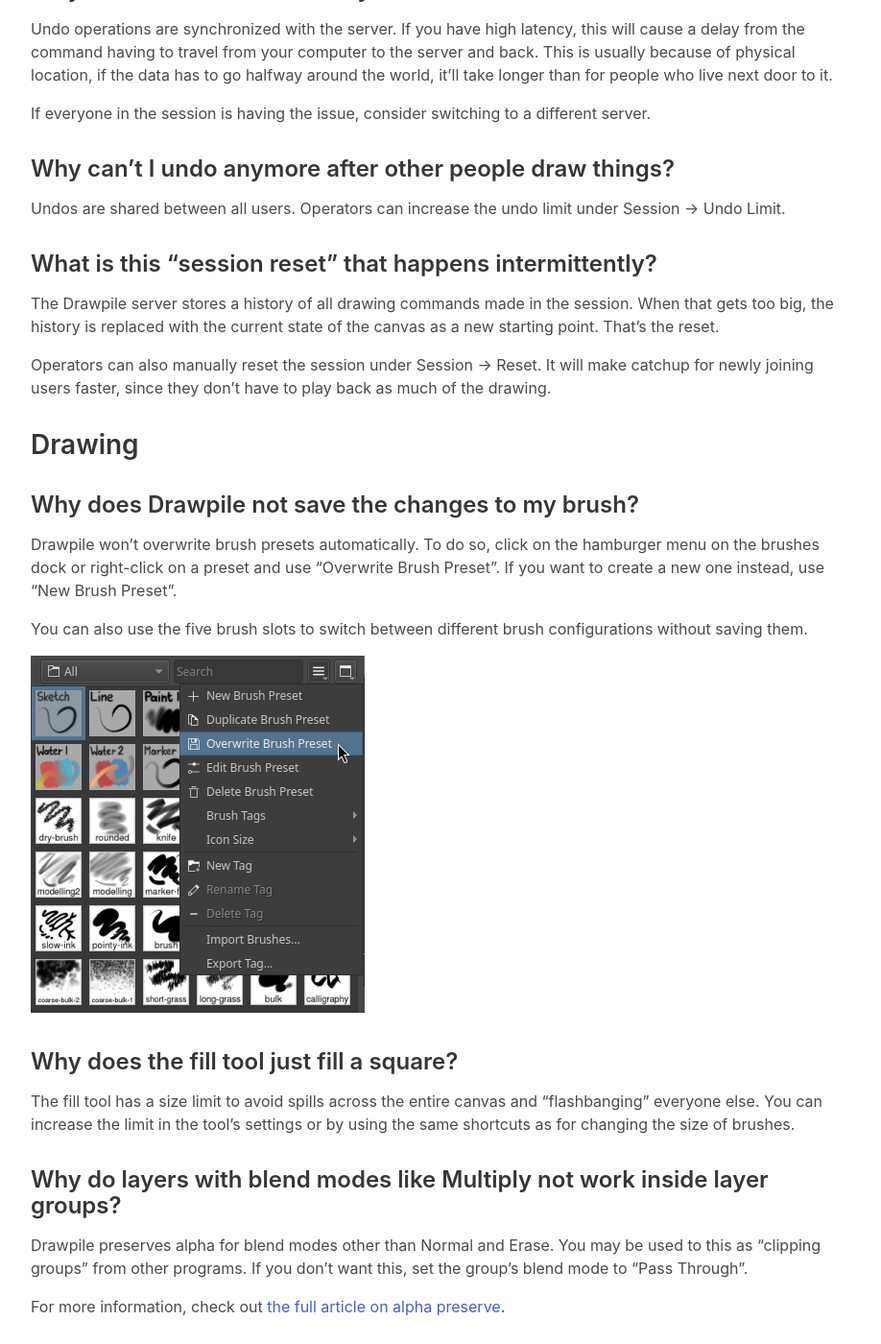
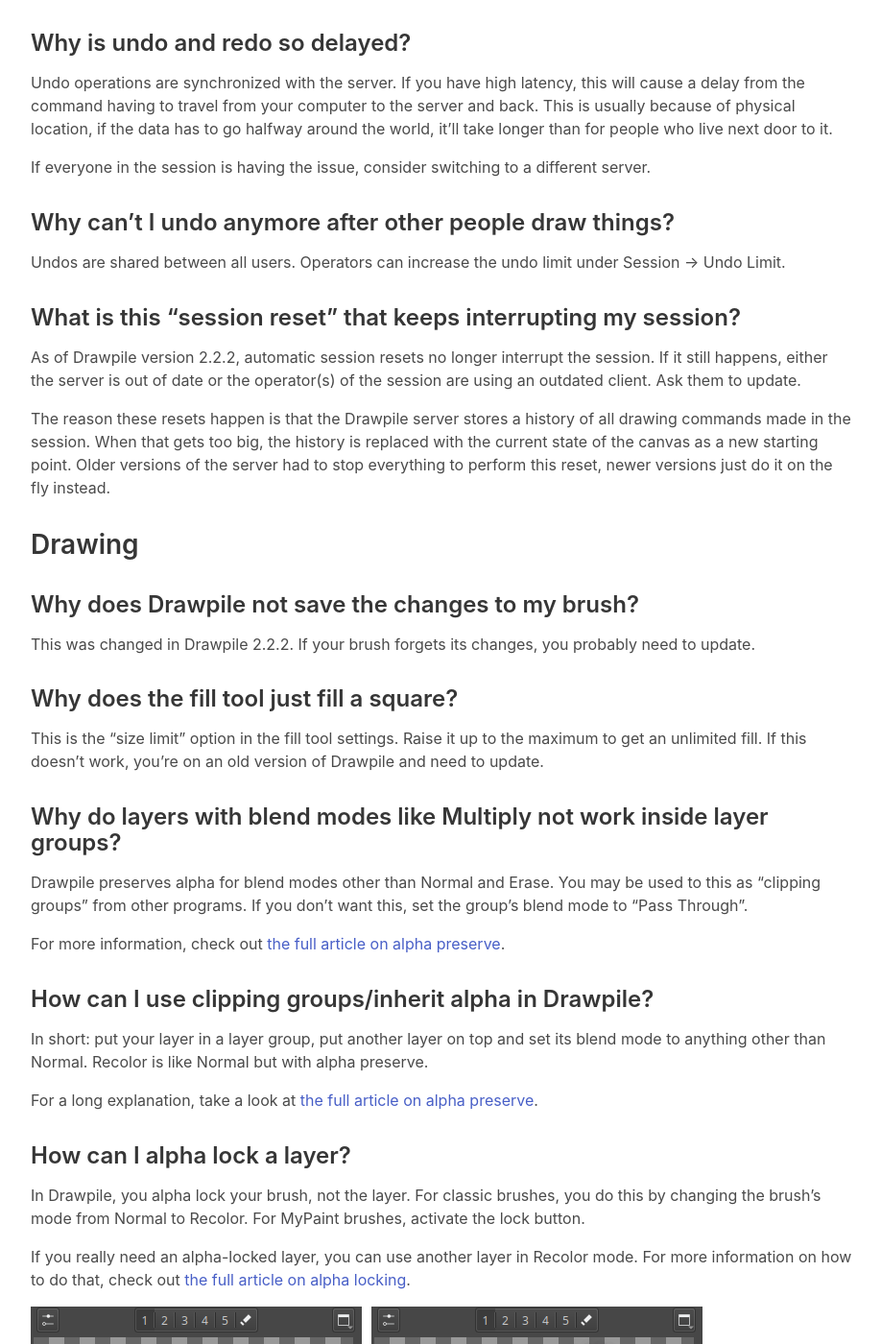
Before and after one commit to drawpile/drawpile.github.io, a Jekyll site: the page built from help/common/faq.markdown, in a window 1280 px wide and 1400 px high, scrolled down 5336 px. Shown: the whole window at 96% size, without its empty margins (32-950 px from the left). Built offline with Jekyll 4.4.1, drawn with Linux system fonts in a browser that asks for light colours; some of the changed text lies outside the part shown.

Commit message:
Update FAQ entries for 2.2.2

```diff
--- a/help/common/faq.markdown
+++ b/help/common/faq.markdown
@@ -73,26 +73,22 @@
 
 Undos are shared between all users. Operators can increase the undo limit under Session → Undo Limit.
 
-### What is this "session reset" that happens intermittently?
+### What is this "session reset" that keeps interrupting my session?
 
-The Drawpile server stores a history of all drawing commands made in the session. When that gets too big, the history is replaced with the current state of the canvas as a new starting point. That's the reset.
+As of Drawpile version 2.2.2, automatic session resets no longer interrupt the session. If it still happens, either the server is out of date or the operator(s) of the session are using an outdated client. Ask them to update.
 
-Operators can also manually reset the session under Session → Reset. It will make catchup for newly joining users faster, since they don't have to play back as much of the drawing.
+The reason these resets happen is that the Drawpile server stores a history of all drawing commands made in the session. When that gets too big, the history is replaced with the current state of the canvas as a new starting point. Older versions of the server had to stop everything to perform this reset, newer versions just do it on the fly instead.
 
 
 ## Drawing
 
 ### Why does Drawpile not save the changes to my brush?
 
-Drawpile won't overwrite brush presets automatically. To do so, click on the hamburger menu on the brushes dock or right-click on a preset and use "Overwrite Brush Preset". If you want to create a new one instead, use "New Brush Preset".
-
-You can also use the five brush slots to switch between different brush configurations without saving them.
-
-![Brush preset saving]({{ "/assets/img/help/overwritebrushpreset.webp" | relative_url }})
+This was changed in Drawpile 2.2.2. If your brush forgets its changes, you probably need to update.
 
 ### Why does the fill tool just fill a square?
 
-The fill tool has a size limit to avoid spills across the entire canvas and "flashbanging" everyone else. You can increase the limit in the tool's settings or by using the same shortcuts as for changing the size of brushes.
+This is the "size limit" option in the fill tool settings. Raise it up to the maximum to get an unlimited fill. If this doesn't work, you're on an old version of Drawpile and need to update.
 
 ### Why do layers with blend modes like Multiply not work inside layer groups?
 
@@ -123,6 +119,13 @@
 Drawpile doesn't support printing and it always measures canvas sizes in pixels, never inches or centimeters. That means changing the DPI/PPI wouldn't do anything, it's meaningless in digital drawing.
 
 If what you're actually trying to do is change the canvas size, go into "Edit" in the top menu and click on "Resize Canvas". There you can change the size.
+
+### How do I turn off the canvas rotation snapping around zero degrees?
+### How do I make the canvas rotation snap harder?
+
+Under Edit → Preferences, in the Shortcuts tab under Canvas, you can change the "rotate" options to "free rotate" instead. For touch rotation, it's in the Touch tab, where you can also change it from "rotate" to "free rotate".
+
+If you want it to snap harder, set it to "ratchet rotate" instead to get rotations in fixed increments.
 
 
 ## Tech
```
Also changed, not shown: other parts of help/common/faq.markdown (+1 -1 lines), assets/img/help/overwritebrushpreset.webp (deleted).
